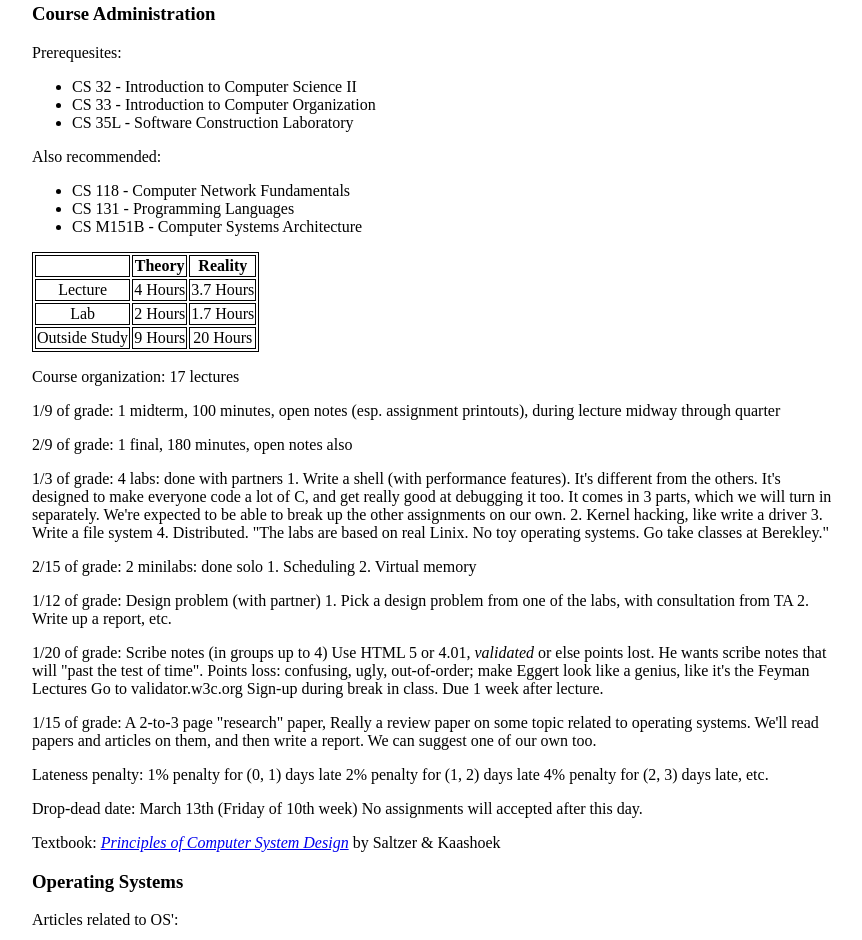
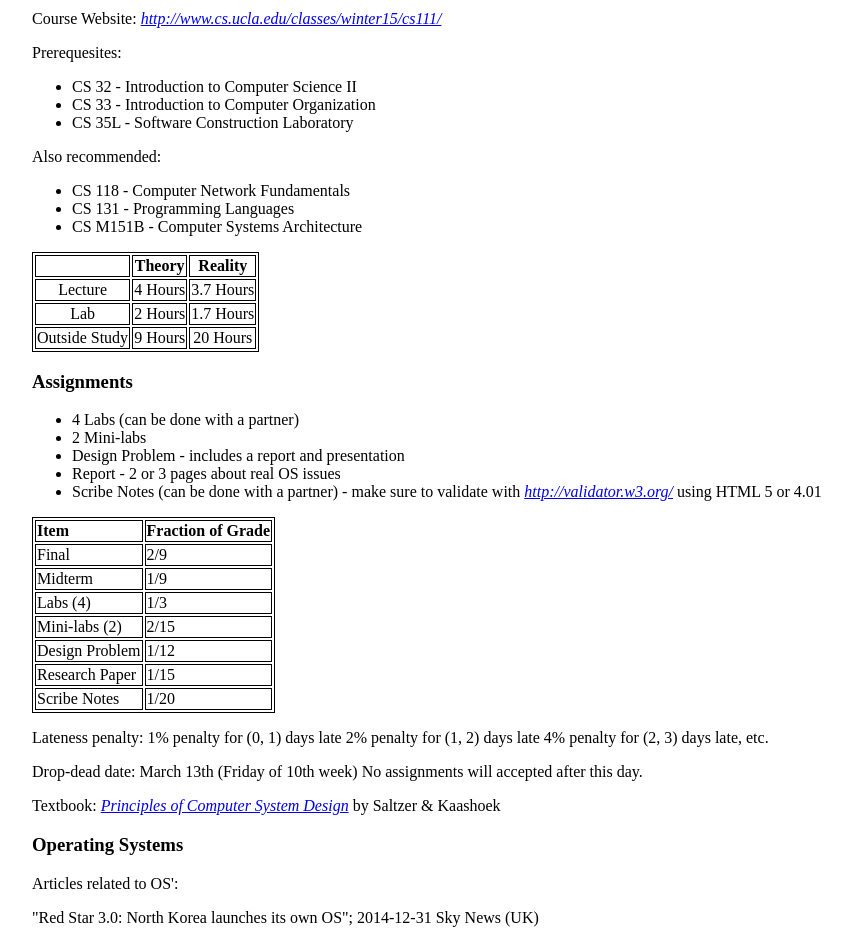
Before and after one commit to kellyhosokawa/CS111-ScribeNotes, a plain HTML site: page Notes - CS 111 - Winter 2015.html in a window 1280 px wide. Shown: the part 862-1802 px from the top of the page, without its empty margins (208-1070 px from the left). Drawn offline with Linux system fonts and the light colour scheme.

Commit message:
More wording and formatting changes

```diff
--- a/Notes - CS 111 - Winter 2015.html
+++ b/Notes - CS 111 - Winter 2015.html
@@ -41,8 +41,6 @@
 -rw-rw-r-- 1 eggert faculty 9223372036854775000 Oct 6 11:41 big
 $
 </code></pre>
-
-<p>permissions, 1 hard link, ..., ..., size</p>
 
 <p>~10<sup>19</sup> bytes in size</p>
 
@@ -93,6 +91,10 @@ Binary file 'big' matches
 
 <h3>Course Administration</h3>
 
+
+<p>Course Website:
+<a href="http://www.cs.ucla.edu/classes/winter15/cs111/"><em>http://www.cs.ucla.edu/classes/winter15/cs111/</em></a>
+
 <p>Prerequesites: </p>
 
 <ul>
@@ -135,51 +137,51 @@ Binary file 'big' matches
 </table>
 </div>
 
-<p>Course organization: 17 lectures</p>
+<h3>Assignments</h3>
 
-<p>1/9 of grade: 1 midterm, 100 minutes, open notes (esp. assignment printouts),
-during lecture midway through quarter</p>
+<ul>
+  <li>4 Labs (can be done with a partner)</li>
+  <li>2 Mini-labs</li>
+  <li>Design Problem - includes a report and presentation</li>
+  <li>Report - 2 or 3 pages about real OS issues</li>
+  <li>Scribe Notes (can be done with a partner) - make sure to validate with <a href="http://validator.w3.org/"><em>http://validator.w3.org/</em></a> using HTML 5 or 4.01</li>
+</ul>
 
-<p>2/9 of grade: 1 final, 180 minutes, open notes also </p>
-
-<p>1/3 of grade: 4 labs: done with partners
- 1. Write a shell (with performance features).
- It's different from the others. It's designed
- to make everyone code a lot of C, and get
- really good at debugging it too. It comes in 3 parts,
- which we will turn in separately. We're expected
- to be able to break up the other assignments on our own.
- 2. Kernel hacking, like write a driver
- 3. Write a file system
- 4. Distributed.
- "The labs are based on real Linix. No toy operating systems.
- Go take classes at Berekley."</p>
-
-<p>2/15 of grade: 2 minilabs: done solo
- 1. Scheduling
- 2. Virtual memory</p>
-
-<p>1/12 of grade: Design problem (with partner)
- 1. Pick a design problem from one of the labs,
- with consultation from TA
- 2. Write up a report, etc. </p>
-
-<p>1/20 of grade: Scribe notes (in groups up to 4)
- Use HTML 5 or 4.01, <em>validated</em>
- or else points lost. He wants scribe notes
- that will "past the test of time". Points loss:
- confusing, ugly, out-of-order; make Eggert look
- like a genius, like it's the Feyman Lectures
- Go to validator.w3c.org
- Sign-up during break in class.
- Due 1 week after lecture. </p>
-
-<p>1/15 of grade: A 2-to-3 page "research" paper,
- Really a review paper on some topic
- related to operating systems. We'll
- read papers and articles on them, and
- then write a report. We can suggest one of
- our own too. </p>
+<table>
+  <tr>
+    <th>Item</th>
+    <th>Fraction of Grade</th>
+  </tr>
+  <tr>
+    <td>Final</td>
+    <td>2/9</td>
+  </tr>
+  <tr>
+      <!-- TODO: Center text in cell; move tables side-by-side -->
+    <td>Midterm</td>
+    <td>1/9</td>
+  </tr>
+  <tr>
+    <td>Labs (4)</td>
+    <td>1/3</td>
+  </tr>
+  <tr>
+    <td>Mini-labs (2)</td>
+    <td>2/15</td>
+  </tr>
+  <tr>
+    <td>Design Problem</td>
+    <td>1/12</td>
+  </tr>
+  <tr>
+    <td>Research Paper</td>
+    <td>1/15</td>
+  </tr>
+  <tr>
+    <td>Scribe Notes</td>
+    <td>1/20</td>
+  </tr>
+</table>
 
 <p>Lateness penalty:
 1% penalty for (0, 1) days late
@@ -189,8 +191,6 @@ during lecture midway through quarter</p>
 <p>Drop-dead date: March 13th (Friday of 10th week)
 No assignments will accepted
 after this day. </p>
-
-<!--TODO: Link to the book on Amazon-->
 
 <p>Textbook:
 <a href="http://www.amazon.com/Principles-Computer-System-Design-Introduction/dp/0123749573"><em>Principles of Computer System Design</em></a>
```
